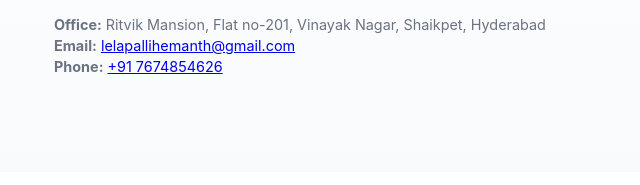
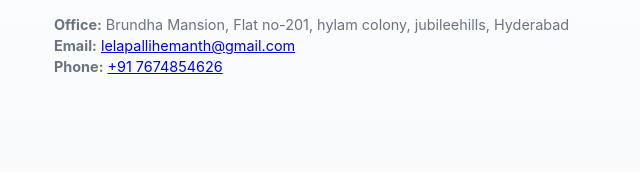
Before and after one commit to HkChotu/lookoverprop-website, a plain HTML site: page index.html in a window 1280 px wide. Shown: the part 427-612 px from the top of the page, 56-696 px from the left. Drawn offline with Linux system fonts and the light colour scheme.

Commit message:
Update office address in contact section

```diff
--- a/index.html
+++ b/index.html
@@ -56,7 +56,7 @@
           </div>
 
           <ul class="contact-mini">
-            <li><strong>Office:</strong> Ritvik Mansion, Flat no-201, Vinayak Nagar, Shaikpet, Hyderabad</li>
+            <li><strong>Office:</strong> Brundha Mansion, Flat no-201, hylam colony, jubileehills, Hyderabad</li>
             <li><strong>Email:</strong> <a href="lelapallihemanth@gmail.com">lelapallihemanth@gmail.com</a></li>
             <li><strong>Phone:</strong> <a href="tel:+917674854626">+91 7674854626</a></li>
           </ul>
```
